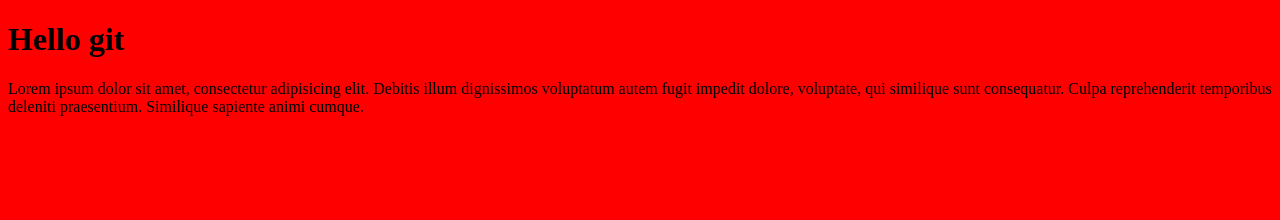
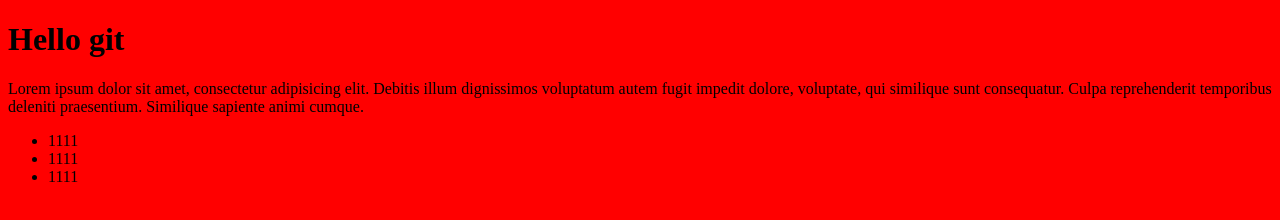
Before and after one commit to vetaluga/newpage, a plain HTML site: page index.html in a window 1280 px wide. Drawn offline with Linux system fonts and the light colour scheme.

Commit message:
add list

```diff
--- a/index.html
+++ b/index.html
@@ -10,5 +10,10 @@
 <body>
     <h1>Hello git</h1>
     <p>Lorem ipsum dolor sit amet, consectetur adipisicing elit. Debitis illum dignissimos voluptatum autem fugit impedit dolore, voluptate, qui similique sunt consequatur. Culpa reprehenderit temporibus deleniti praesentium. Similique sapiente animi cumque.</p>
+    <ul>
+        <li>1111</li>
+        <li>1111</li>
+        <li>1111</li>
+    </ul>
 </body>
 </html>
```
